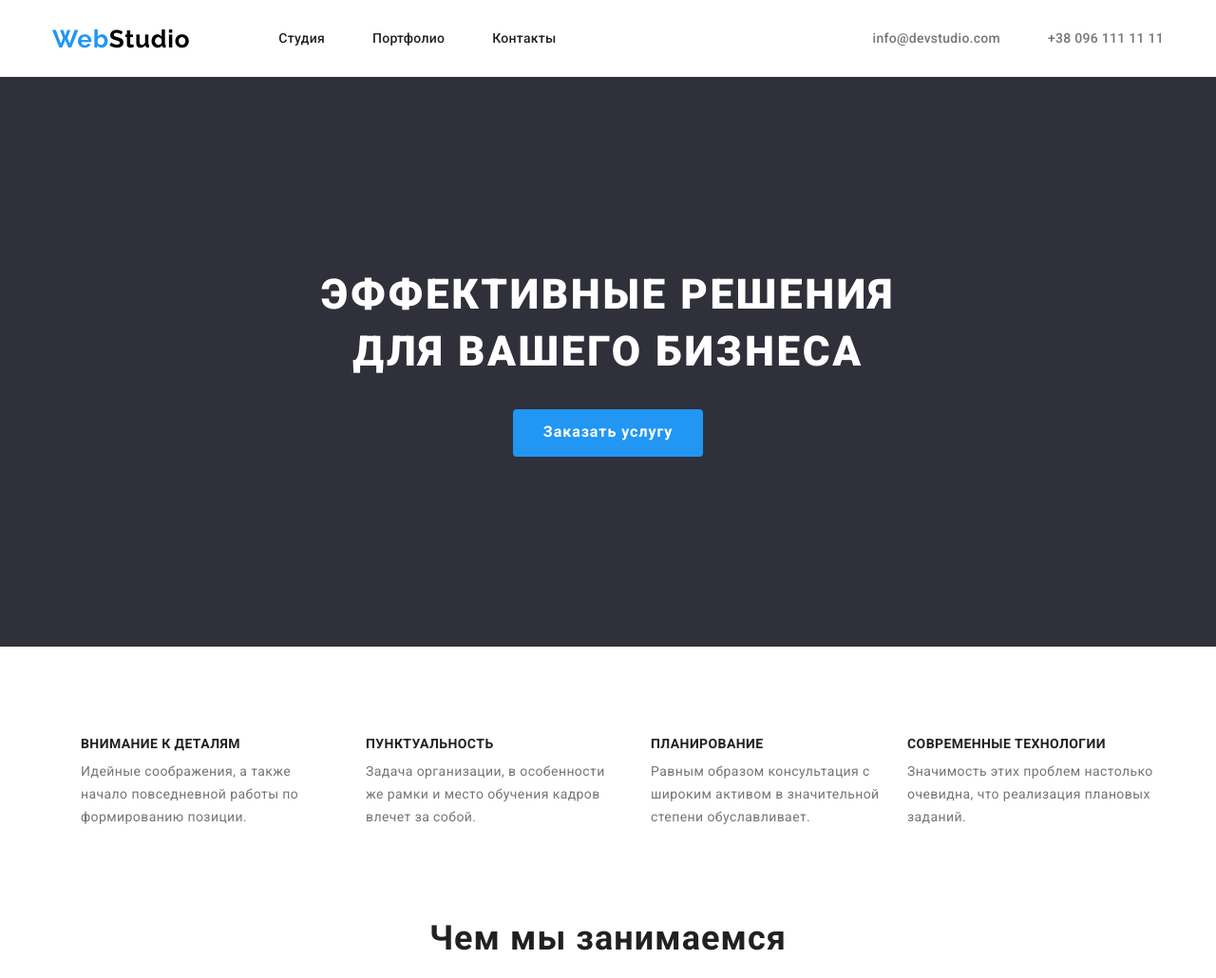
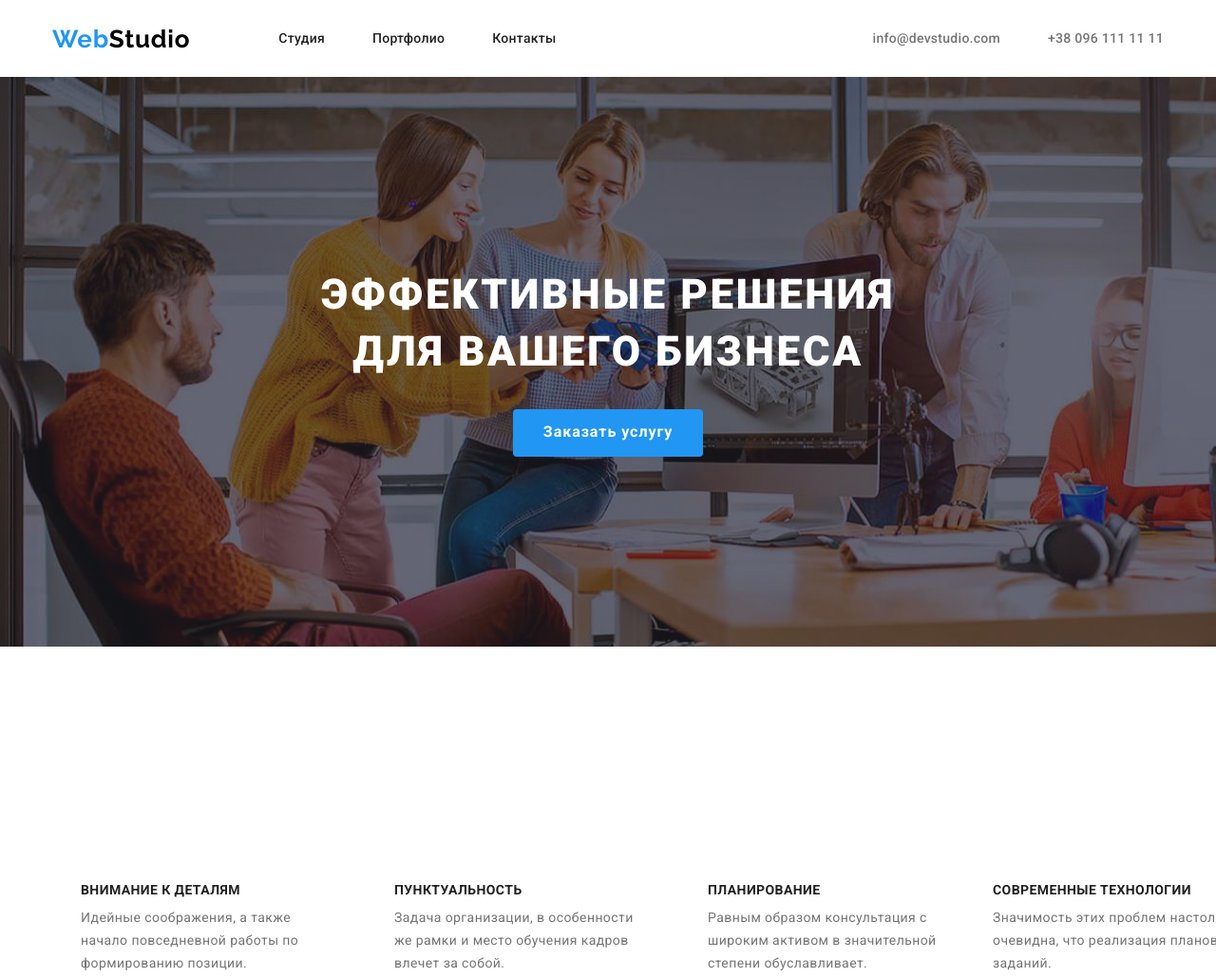
Before and after one commit to aleninasv/goit-markup-hw-04, a plain HTML site: page index.html in a window 1280 px wide. Shown: the top 1030 px of the page at 95% size. Drawn offline with nearby package versions, Linux system fonts and the light colour scheme.

Commit message:
SVG sprite added
Added SVG sprite to folder "images"

```diff
--- a/css/styles.css
+++ b/css/styles.css
@@ -45,6 +45,7 @@ body ul {
 body a {
   text-decoration: none;
 }
+/*--HEADER STYLES--*/
 /*--HEADER POSITIONING--*/
 .header-container {
   display: flex;
@@ -113,9 +114,11 @@ body a {
   color: var(--accent-color);
   cursor: pointer;
 }
+/*--END OF HEADER STYLES--*/
 /*--HERO SECTION STYLE--*/
 .hero-section {
-  background-color: var(--background-dark);
+  background-image: linear-gradient(rgba(47, 48, 58, 0.4), rgba(47, 48, 58, 0.4)), url(../images/images-hero/img-bgr-hero.jpg), linear-gradient(#c4c4c4, #c4c4c4);
+  max-width: 1600px;
   padding-top: 200px;
   padding-bottom: 200px;
 }
--- a/index.html
+++ b/index.html
@@ -59,6 +59,12 @@
         <h2 class="section-title" hidden>Наши преимущества</h2>
         <ul class="features-menu">
           <li class="features-list">
+            <a class="features-image">
+              <svg>
+                <use href="./images/sprite.svg#">
+                </use>
+              </svg>
+            </a>
             <h3 class="features-title">Внимание к деталям</h3>
             <p class="features-text">
               Идейные соображения, а также начало повседневной работы по
@@ -66,6 +72,12 @@
             </p>
           </li>
           <li class="features-list">
+            <a href="" class="features-image">
+              <svg>
+                <use href="./images/sprite.svg#">
+                </use>
+              </svg>
+            </a>
             <h3 class="features-title">Пунктуальность</h3>
             <p class="features-text">
               Задача организации, в особенности же рамки и место обучения кадров
@@ -73,6 +85,12 @@
             </p>
           </li>
           <li class="features-list">
+            <a href="" class="features-image">
+              <svg>
+                <use href="./images/sprite.svg#">
+                </use>
+              </svg>
+            </a>
             <h3 class="features-title">Планирование</h3>
             <p class="features-text">
               Равным образом консультация с широким активом в значительной
@@ -80,6 +98,12 @@
             </p>
           </li>
           <li class="features-list">
+            <a href="" class="features-image">
+              <svg>
+                <use href="./images/sprite.svg#">
+                </use>
+              </svg>
+            </a>
             <h3 class="features-title">Современные технологии</h3>
             <p class="features-text">
               Значимость этих проблем настолько очевидна, что реализация
```
Also changed, not shown: images/images-hero/img-bgr-hero.jpg (added), images/sprite.svg (added).
